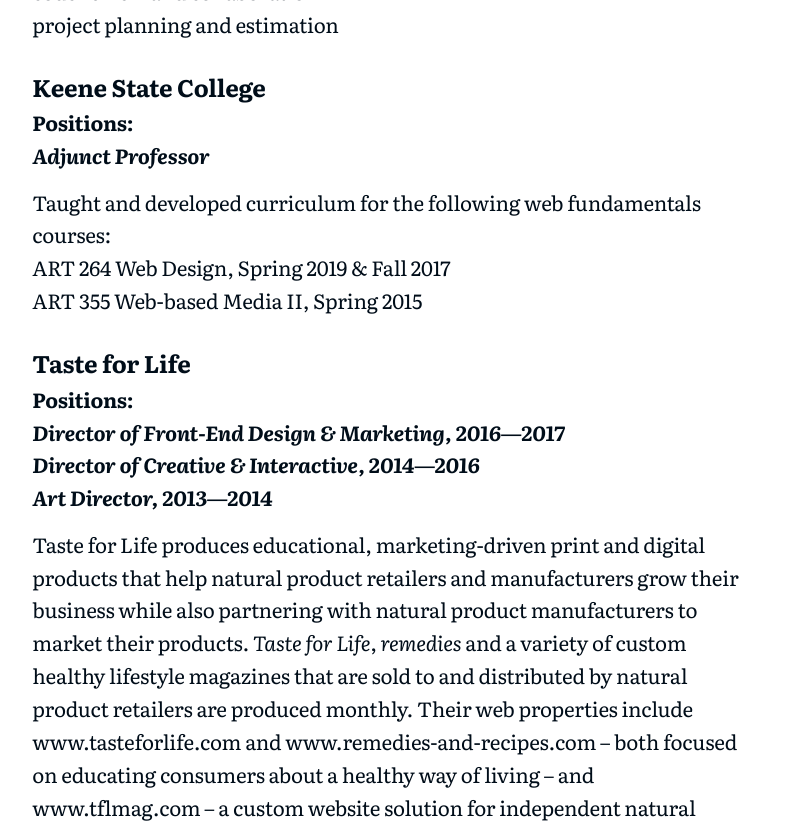
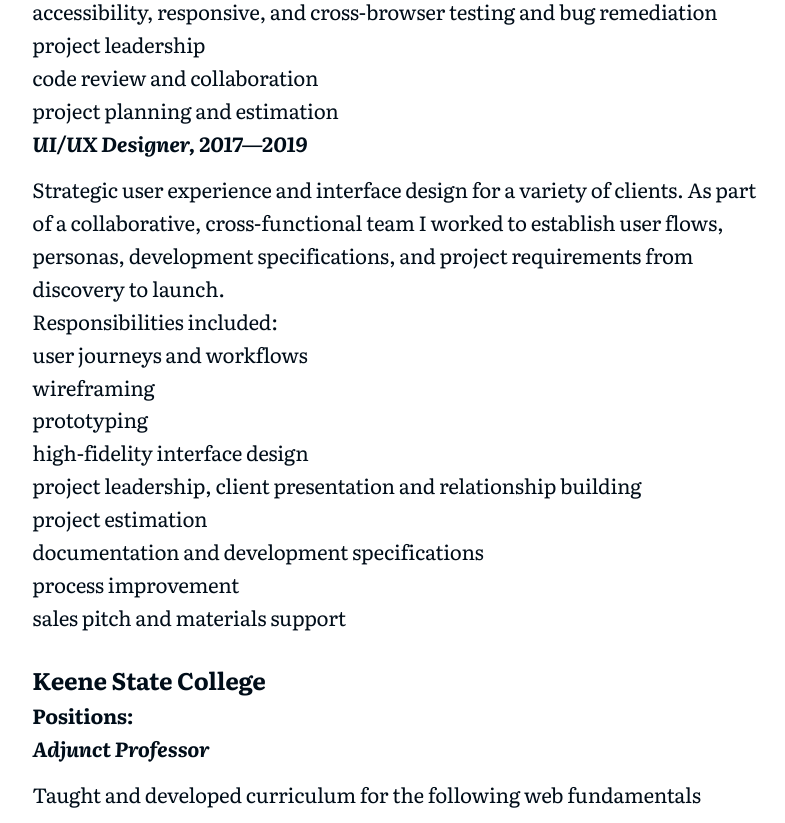
Before and after one commit to iamrentman/nextjs-personal-site, a Next.js app: page /resume in a window 1280 px wide. Shown: the part 1200-2023 px from the top of the page, without its empty margins (245-1030 px from the left). Built offline with nearby package versions, Linux system fonts and the light colour scheme.

Commit message:
Experience content updates

```diff
--- a/data/resume/gt.mdx
+++ b/data/resume/gt.mdx
@@ -9,6 +9,7 @@
 
 Georgia Tech Institute Communications is the Georgia Institute of Technology’s on-campus marketing, communications, and public relations agency. My role involved consulting and collaborating with a variety of campus clients and colleagues to produce collateral and campaigns that achieved their desired outcomes and supported the strategic vision of the Institute.
 
+Responsibilities included:
 + conceptualization and ideation of communication strategies and tactics for a variety of clients
 + art direction and production of print projects including design, layout, prepress preparation, proof review, and press checks
 + art direction and production of web and interactive projects including wireframing, prototyping, testing, and maintenance
--- a/data/resume/mediacurrent.mdx
+++ b/data/resume/mediacurrent.mdx
@@ -18,4 +18,21 @@
 + code review and collaboration
 + project planning and estimation
 
+<ul className={styles.jobTitles}>
+  <li>UI/UX Designer, 2017—2019</li>
+</ul>
+
+Strategic user experience and interface design for a variety of clients. As part of a collaborative, cross-functional team I worked to establish user flows, personas, development specifications, and project requirements from discovery to launch.
+
+Responsibilities included:
++ user journeys and workflows
++ wireframing
++ prototyping
++ high-fidelity interface design
++ project leadership, client presentation and relationship building
++ project estimation
++ documentation and development specifications
++ process improvement
++ sales pitch and materials support
+
 export default ({children}) => <article className={styles.job}>{children}</article>
--- a/data/resume/tfl.mdx
+++ b/data/resume/tfl.mdx
@@ -8,7 +8,9 @@
   <li>Art Director, 2013—2014</li>
 </ul>
 
-Taste for Life produces educational, marketing-driven print and digital products that help natural product retailers and manufacturers grow their business while also partnering with natural product manufacturers to market their products. _Taste for Life_, _remedies_ and a variety of custom healthy lifestyle magazines that are sold to and distributed by natural product retailers are produced monthly. Their web properties include www.tasteforlife.com and www.remedies-and-recipes.com – both focused on educating consumers about a healthy way of living – and www.tflmag.com – a custom website solution for independent natural products retailers. Responsibilities included:
+Taste for Life produces educational, marketing-driven print and digital products that help natural product retailers and manufacturers grow their business while also partnering with natural product manufacturers to market their products. _Taste for Life_, _remedies_ and a variety of custom healthy lifestyle magazines that are sold to and distributed by natural product retailers are produced monthly. Their web properties include www.tasteforlife.com and www.remedies-and-recipes.com – both focused on educating consumers about a healthy way of living – and www.tflmag.com – a custom website solution for independent natural products retailers.
+
+Responsibilities included:
 + design, management, and progressive development of www.tasteforlife.com, www.tflmag.com, www.remedies-and-recipes.com, and all associated web pages
 + art direction, prototyping, wireframing, storyboarding, and production of digital projects
 + content strategy and social media planning
--- a/pages/index.js
+++ b/pages/index.js
@@ -21,7 +21,7 @@
         <title>{siteTitle}</title>
       </Head>
       <section className={utilStyles.intro}>
-        <p>I'm excited to be reworking my personal website with Next.js! Things are pretty basic right now, but I've got big plans. For the time being you can read a bit <Link href="about">about me</Link>, learn more about my <Link href="resume">professional experience</Link>, or read some updates below.</p>
+        <p>I'm excited to be reworking my personal website with Next.js! Things are pretty basic right now, but I've got big plans. For the time being you can read a bit <Link href="about">about me</Link>, learn more about my <Link href="resume">professional background</Link>, or read some updates below.</p>
         <p>If you'd like to connect, you can also find me on <a href="https://www.linkedin.com/in/jrentdesign/">LinkedIn</a>, <a href="https://www.github.com/iamrentman">GitHub</a>, <a href="https://www.codepen.io/iamrentman">CodePen</a>, <a href="https://www.dribbble.com/iamrentman">Dribbble</a>, <a href="https://www.twitter.com/iamrentman">Twitter</a>, and <a href="https://www.instagram.com/iamrentman">Instagram</a>.</p>
       </section>
       <section className={`${utilStyles.headingMd} ${utilStyles.padding1px}`}>
--- a/pages/resume.js
+++ b/pages/resume.js
@@ -3,6 +3,7 @@
 import Layout from '../components/layout/layout'
 import Contact from '../data/resume/contact.mdx'
 import Experience from '../data/resume/experience.mdx'
+import utilStyles from '../global/utils.module.scss'
 import styles from '../components/resume/resume.module.scss'
 import {MDXProvider} from '@mdx-js/react'
 
@@ -30,6 +31,7 @@
       <Head>
         <title>Justin Rent, Developer & Designer — Resumé</title>
       </Head>
+      <h1 className={utilStyles.headingXl}>Professional Background</h1>
       <p className={styles.intro}>I am a Developer & Designer with an MBA who is inspired by big ideas, meaningful projects, meticulous user-centered design, and the collaborative nature of diverse, inclusive, open source focused development teams.</p>
       <p className={styles.intro}>My professional career is rooted in design with a constant curiosity for technology and an interest in improving business. As a developer, I've found a sweet spot where I'm well equipped to collaborate closely with strategists and designers to ensure that their work is accurately translated to the browser and results in engaging user experiences. Day-to-day, modern development tools and the development team workflow are where I find myself most engaged.</p>
       <MDXProvider components={components}>
```
